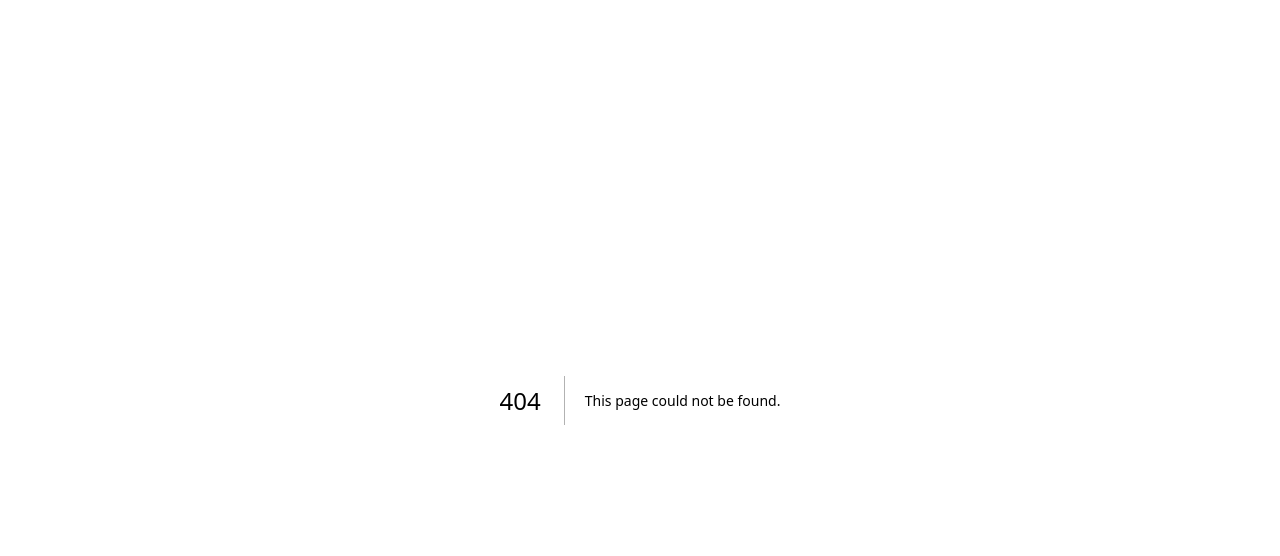
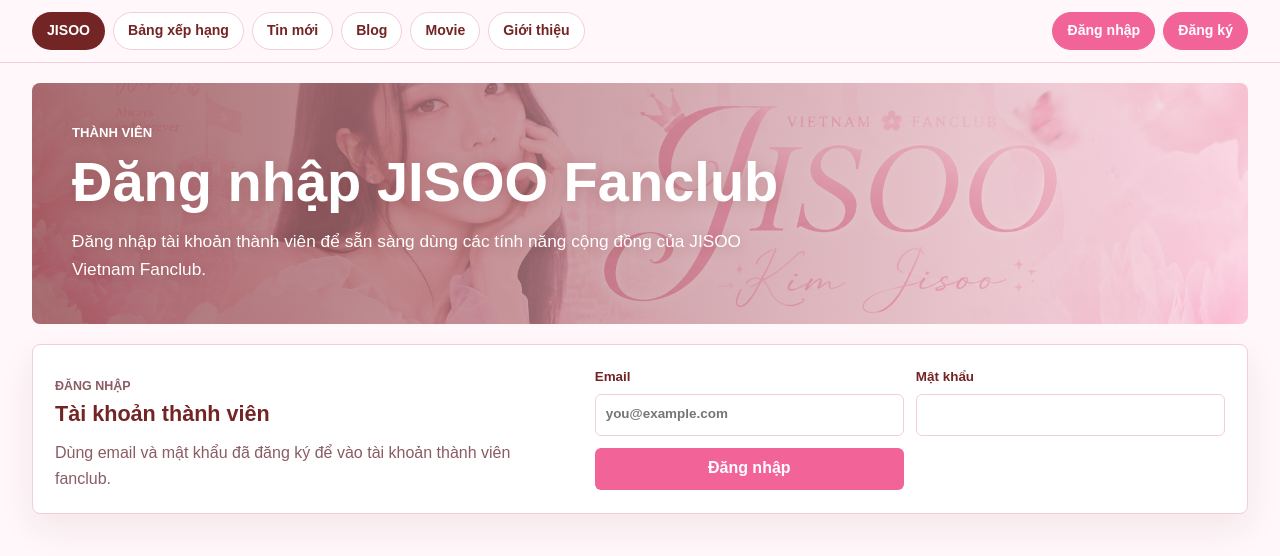
Before and after one commit to luongminhphuong710-dotcom/fanclubjisoo, a Next.js app: page /login in a window 1280 px wide. Before the commit this address had no page. Shown: the top 556 px of the page. Built offline with nearby package versions, Linux system fonts and the light colour scheme.

Commit message:
Move registration and add member login

```diff
--- /dev/null
+++ b/src/app/api/members/login/route.ts
@@ -0,0 +1,118 @@
+import { readFile } from "node:fs/promises";
+import crypto from "node:crypto";
+import { promisify } from "node:util";
+import path from "node:path";
+import { z } from "zod";
+import { db } from "@/lib/db";
+import { json } from "@/lib/http";
+
+export const runtime = "nodejs";
+export const dynamic = "force-dynamic";
+
+const loginSchema = z.object({
+  email: z.string().trim().email().max(160),
+  password: z.string().min(1).max(120)
+});
+
+type FallbackMember = {
+  id: string;
+  email: string;
+  displayName: string;
+  fanName?: string;
+  favoriteSong?: string;
+  passwordHash: string;
+};
+
+const membersFile = path.join(process.cwd(), ".data", "members.json");
+const scryptAsync = promisify(crypto.scrypt);
+
+async function verifyPassword(password: string, passwordHash: string | null | undefined) {
+  if (!passwordHash) {
+    return false;
+  }
+
+  const [salt, storedHash] = passwordHash.split(":");
+  if (!salt || !storedHash) {
+    return false;
+  }
+
+  const derivedKey = (await scryptAsync(password, salt, 64)) as Buffer;
+  const candidate = Buffer.from(derivedKey.toString("hex"));
+  const stored = Buffer.from(storedHash);
+
+  return candidate.length === stored.length && crypto.timingSafeEqual(candidate, stored);
+}
+
+async function readFallbackMembers(): Promise<FallbackMember[]> {
+  try {
+    const content = await readFile(membersFile, "utf8");
+    return JSON.parse(content) as FallbackMember[];
+  } catch {
+    return [];
+  }
+}
+
+function createMemberCookie(memberId: string, email: string) {
+  const value = Buffer.from(JSON.stringify({ memberId, email, at: Date.now() })).toString("base64url");
+  return `jisoo_member_session=${value}; Path=/; HttpOnly; SameSite=Lax; Max-Age=${60 * 60 * 24 * 30}`;
+}
+
+export async function POST(request: Request) {
+  const parsed = loginSchema.safeParse(await request.json().catch(() => null));
+
+  if (!parsed.success) {
+    return json({ message: "Thông tin đăng nhập chưa hợp lệ." }, { status: 400 });
+  }
+
+  const { email, password } = parsed.data;
+
+  try {
+    const user = await db.user.findUnique({ where: { email } });
+
+    if (user && (await verifyPassword(password, user.passwordHash))) {
+      return json(
+        {
+          message: "Đăng nhập thành viên thành công.",
+          user: {
+            id: user.id,
+            displayName: user.displayName,
+            email: user.email,
+            role: user.role
+          }
+        },
+        {
+          headers: {
+            "set-cookie": createMemberCookie(user.id, user.email)
+          }
+        }
+      );
+    }
+  } catch {
+    // Fallback below keeps preview mode working before PostgreSQL is configured.
+  }
+
+  const members = await readFallbackMembers();
+  const member = members.find((item) => item.email.toLowerCase() === email.toLowerCase());
+
+  if (!member || !(await verifyPassword(password, member.passwordHash))) {
+    return json({ message: "Email hoặc mật khẩu chưa đúng." }, { status: 401 });
+  }
+
+  return json(
+    {
+      message: "Đăng nhập thành viên thành công.",
+      user: {
+        id: member.id,
+        displayName: member.displayName,
+        email: member.email,
+        fanName: member.fanName,
+        favoriteSong: member.favoriteSong
+      }
+    },
+    {
+      headers: {
+        "set-cookie": createMemberCookie(member.id, member.email)
+      }
+    }
+  );
+}
--- a/src/app/globals.css
+++ b/src/app/globals.css
@@ -86,6 +86,19 @@ a {
 .toolbar .homeLink {
   border-color: transparent;
   background: var(--wine);
+  color: #fff;
+}
+
+.toolbarActions {
+  display: flex;
+  gap: 8px;
+  flex: 0 0 auto;
+  margin-left: auto;
+}
+
+.toolbarActions a:last-child {
+  border-color: var(--accent);
+  background: var(--accent);
   color: #fff;
 }
 
@@ -448,6 +461,10 @@ h1 {
 .signupForm button:disabled {
   cursor: wait;
   opacity: 0.7;
+}
+
+.loginForm {
+  align-content: start;
 }
 
 .formMessage {
--- /dev/null
+++ b/src/app/login/page.tsx
@@ -0,0 +1,25 @@
+import { HeroBanner } from "@/components/HeroBanner";
+import { MemberLoginForm } from "@/components/MemberLoginForm";
+import { SiteToolbar } from "@/components/SiteToolbar";
+
+export default function LoginPage() {
+  return (
+    <main className="shell">
+      <SiteToolbar />
+      <HeroBanner
+        compact
+        eyebrow="Thành viên"
+        title="Đăng nhập JISOO Fanclub"
+        text="Đăng nhập tài khoản thành viên để sẵn sàng dùng các tính năng cộng đồng của JISOO Vietnam Fanclub."
+      />
+      <section className="clubSection authSection">
+        <div className="sectionIntro">
+          <p className="eyebrowDark">Đăng nhập</p>
+          <h2>Tài khoản thành viên</h2>
+          <p>Dùng email và mật khẩu đã đăng ký để vào tài khoản thành viên fanclub.</p>
+        </div>
+        <MemberLoginForm />
+      </section>
+    </main>
+  );
+}
--- a/src/app/page.tsx
+++ b/src/app/page.tsx
@@ -19,7 +19,6 @@ export default async function HomePage() {
     <main className="shell">
       <SiteToolbar />
       <HeroBanner />
-      <RegisterSection />
 
       <section className="singleColumn">
         <MusicRankingsSection tracks={musicRankings} updatedAt={rankingsUpdatedAt} />
@@ -29,6 +28,7 @@ export default async function HomePage() {
       <BlogSection posts={blogPosts} />
       <MovieGallerySection />
       <AboutSection />
+      <RegisterSection />
     </main>
   );
 }
--- a/src/components/BlogSection.tsx
+++ b/src/components/BlogSection.tsx
@@ -1,4 +1,3 @@
-import Link from "next/link";
 import type { BlogPostData } from "@/lib/blog";
 
 type BlogSectionProps = {
@@ -25,12 +24,9 @@ export function BlogSection({ posts }: BlogSectionProps) {
           <p className="eyebrowDark">Blog</p>
           <h2>Blog JISOO Vietnam Fanclub</h2>
         </div>
-        <Link className="adminLink" href="/admin">
-          Admin đăng bài
-        </Link>
       </div>
       <p className="sectionHint">
-        Các bài viết do admin Mia cập nhật về JISOO, âm nhạc, phim ảnh, hình ảnh và hoạt động fanclub.
+        Các bài viết được cập nhật về JISOO, âm nhạc, phim ảnh, hình ảnh và hoạt động fanclub.
       </p>
 
       <div className="blogGrid">
--- /dev/null
+++ b/src/components/MemberLoginForm.tsx
@@ -0,0 +1,61 @@
+"use client";
+
+import { FormEvent, useState } from "react";
+
+type SubmitState = {
+  status: "idle" | "loading" | "success" | "error";
+  message: string;
+};
+
+export function MemberLoginForm() {
+  const [state, setState] = useState<SubmitState>({ status: "idle", message: "" });
+
+  async function handleSubmit(event: FormEvent<HTMLFormElement>) {
+    event.preventDefault();
+    setState({ status: "loading", message: "Đang đăng nhập..." });
+
+    const formData = new FormData(event.currentTarget);
+    const response = await fetch("/api/members/login", {
+      method: "POST",
+      headers: {
+        "content-type": "application/json"
+      },
+      body: JSON.stringify({
+        email: String(formData.get("email") ?? ""),
+        password: String(formData.get("password") ?? "")
+      })
+    });
+
+    const result = (await response.json()) as { message?: string };
+
+    if (!response.ok) {
+      setState({
+        status: "error",
+        message: result.message ?? "Đăng nhập chưa thành công."
+      });
+      return;
+    }
+
+    setState({
+      status: "success",
+      message: result.message ?? "Đăng nhập thành viên thành công."
+    });
+  }
+
+  return (
+    <form className="signupForm loginForm" onSubmit={handleSubmit}>
+      <label>
+        Email
+        <input name="email" type="email" placeholder="you@example.com" required />
+      </label>
+      <label>
+        Mật khẩu
+        <input name="password" type="password" required />
+      </label>
+      <button type="submit" disabled={state.status === "loading"}>
+        {state.status === "loading" ? "Đang đăng nhập..." : "Đăng nhập"}
+      </button>
+      {state.message ? <p className={`formMessage ${state.status}`}>{state.message}</p> : null}
+    </form>
+  );
+}
--- a/src/components/SiteToolbar.tsx
+++ b/src/components/SiteToolbar.tsx
@@ -4,7 +4,6 @@ import Link from "next/link";
 import { usePathname } from "next/navigation";
 
 const links = [
-  { href: "/register", label: "Đăng ký" },
   { href: "/rankings", label: "Bảng xếp hạng" },
   { href: "/news", label: "Tin mới" },
   { href: "/blog", label: "Blog" },
@@ -25,6 +24,14 @@ export function SiteToolbar() {
           {link.label}
         </Link>
       ))}
+      <div className="toolbarActions" aria-label="Tài khoản thành viên">
+        <Link className={pathname === "/login" ? "active" : undefined} href="/login">
+          Đăng nhập
+        </Link>
+        <Link className={pathname === "/register" ? "active" : undefined} href="/register">
+          Đăng ký
+        </Link>
+      </div>
     </nav>
   );
 }
```
Also changed, not shown: src/components/RegisterSection.tsx (+0 -9 lines).
